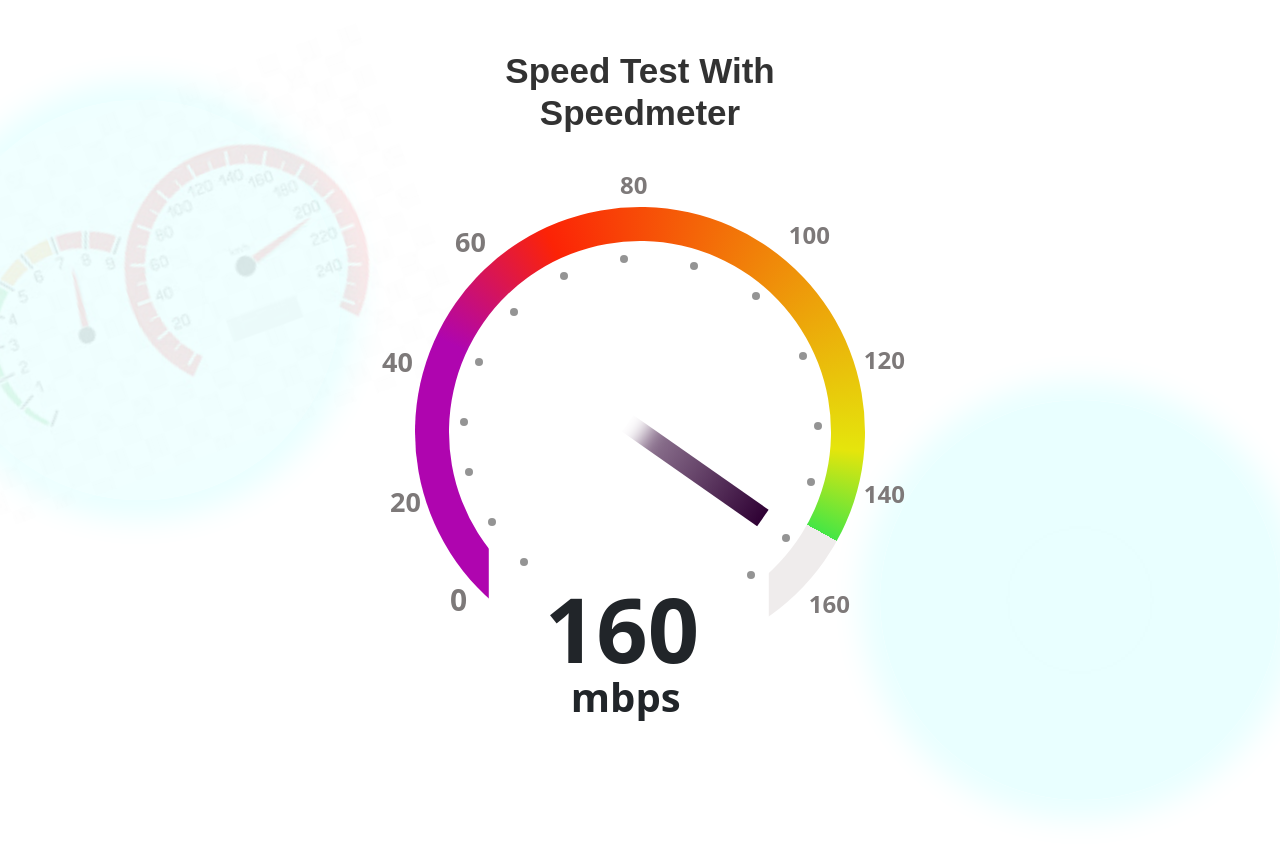
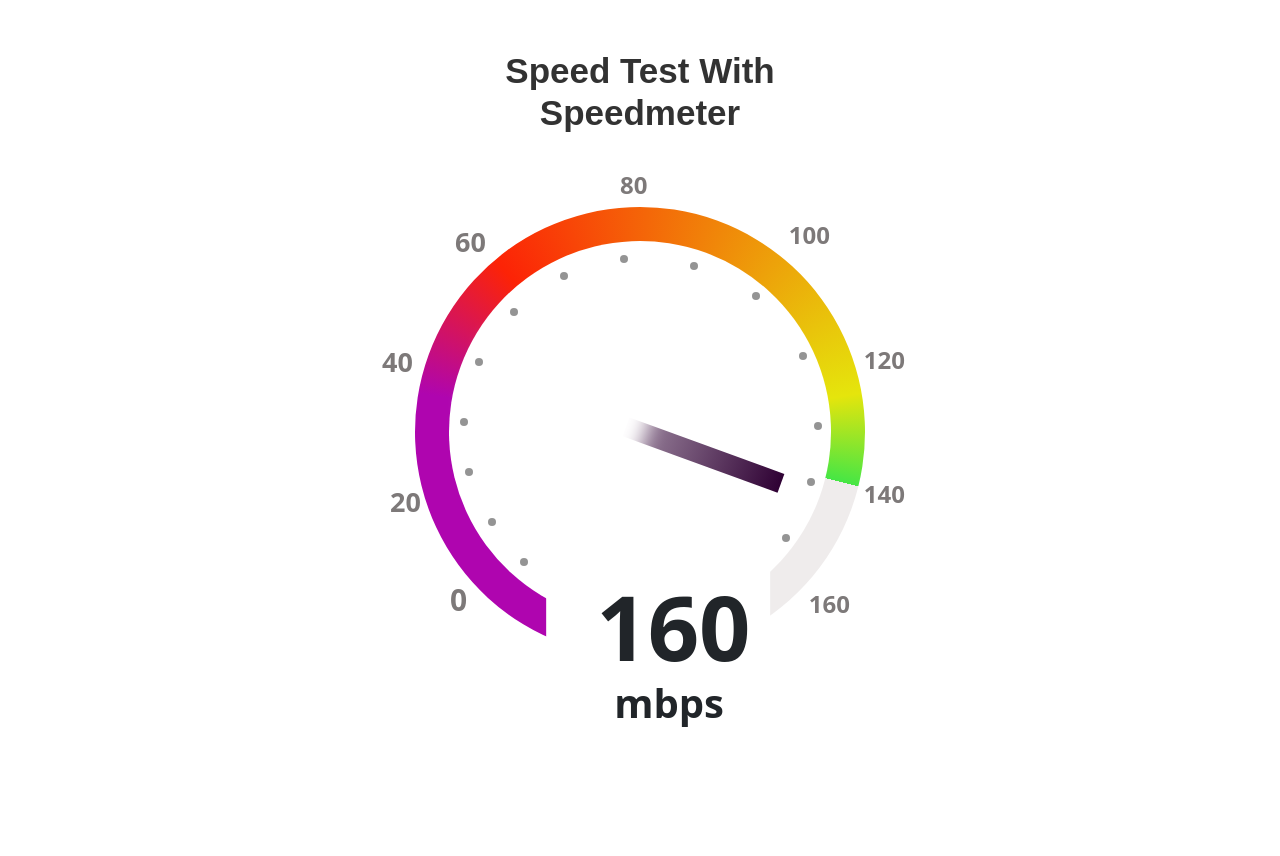
Before and after one commit to SaqibKhan000/speedMeter, a plain HTML site: page index.html in a window 1280 px wide. Drawn offline with nearby package versions, Linux system fonts and the light colour scheme.

Commit message:
Speed test with speed meter

```diff
--- a/index.html
+++ b/index.html
@@ -28,9 +28,6 @@
 
 <!-- hero-section-start -------- -->
     <div class="hero">
-        <div class="cornerColor"></div>
-        <div class="oCornerColor"></div>
-        <img src="./Images/meter1.jpg" alt="" class="meter1">
         <div class="container">
             <h1 class="text-center">Speed Test With <br> Speedmeter</h1>
 
@@ -59,7 +56,6 @@
                 <p class="dot12"></p>
                 <p class="dot13"></p>
                 <p class="dot14"></p>
-                <p class="dot15"></p>
 
 
                 <div class="circular-progress mx-auto">
--- a/style.css
+++ b/style.css
@@ -14,32 +14,6 @@ body{
 .hero{
     width: 100%;
     margin-top: -50px;
-}
-.hero .cornerColor{
-    width: 400px;
-    height: 400px;
-    position: absolute;
-    left: -60px;
-    top: 100px;
-    box-shadow: 0px 0px 30px 20px rgba(0, 255, 255, 0.879);
-    background-color: rgba(0, 255, 255, 0.655);
-    backdrop-filter: blur(100px);
-    border-radius: 50%;
-    z-index: -2;
-    opacity: .1;
-}
-.hero .oCornerColor{
-    width: 400px;
-    height: 400px;
-    position: absolute;
-    right: 0px;
-    bottom: 0px;
-    background-color: rgba(0, 255, 255, 0.879);
-    box-shadow: 0px 0px 30px 20px rgba(0, 255, 255, 0.879);
-    backdrop-filter: blur(100px);
-    border-radius: 50%;
-    z-index: -2;
-    opacity: .1;
 }
 .hero .meter1{
     width: 40%;
@@ -74,7 +48,7 @@ body{
     display: flex;
     align-items: center;
     justify-content: center;
-    rotate: 215deg;
+    rotate: 200deg;
 }
 .hero .circular-progress::before{
     content: "";
@@ -265,11 +239,6 @@ body{
     right: 100px;
     bottom: 164px;
 }
-.hero .spinner .dot15{
-    position: absolute;
-    right: 135px;
-    bottom: 127px;
-}
 .hero .num-values{
     position: absolute;
     top: -50px;
@@ -279,26 +248,26 @@ body{
     position: absolute;
     top: 50px;
     left: 80px;
-    rotate: 145deg;
+    rotate: 160deg;
     font-size: 90px;
     font-weight: 700;
 }
 .hero .num-values h2::before{
     content: "";
-    width: 35vh;
+    width: 28vh;
     height: 30vh;
     position: absolute;
     top: -60px;
-    right: -70px;
+    right: -20px;
     background-color: rgb(255, 255, 255);
     z-index: -5;
     /* rotate: 7deg; */
 }
 .hero .num-values span{
     position: absolute;
-    top: 20px;
-    left: 60px;
-    rotate: 145deg;
+    top: 0px;
+    left: 80px;
+    rotate: 160deg;
     font-size: 40px;
     font-weight: 700;
 }
```
